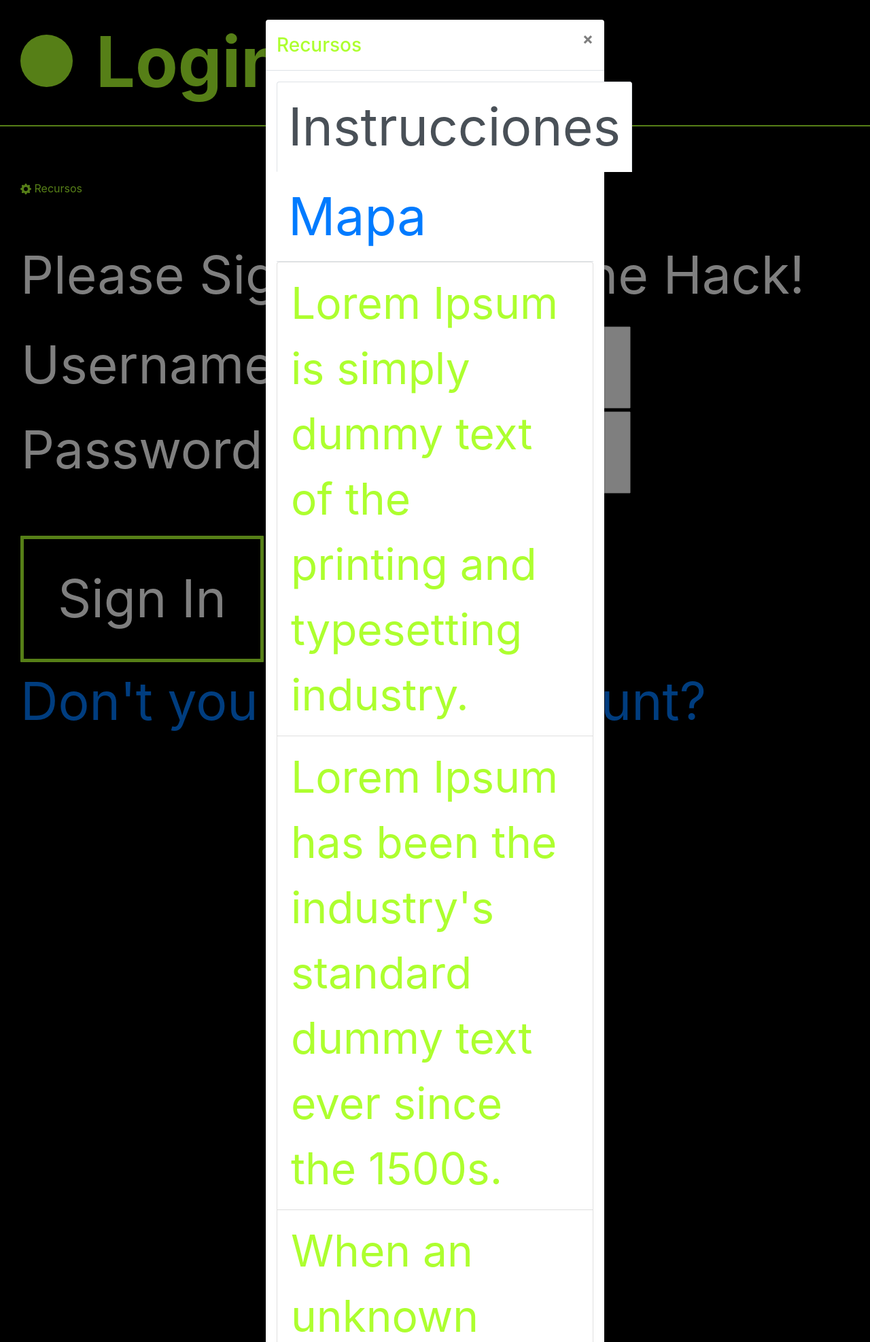
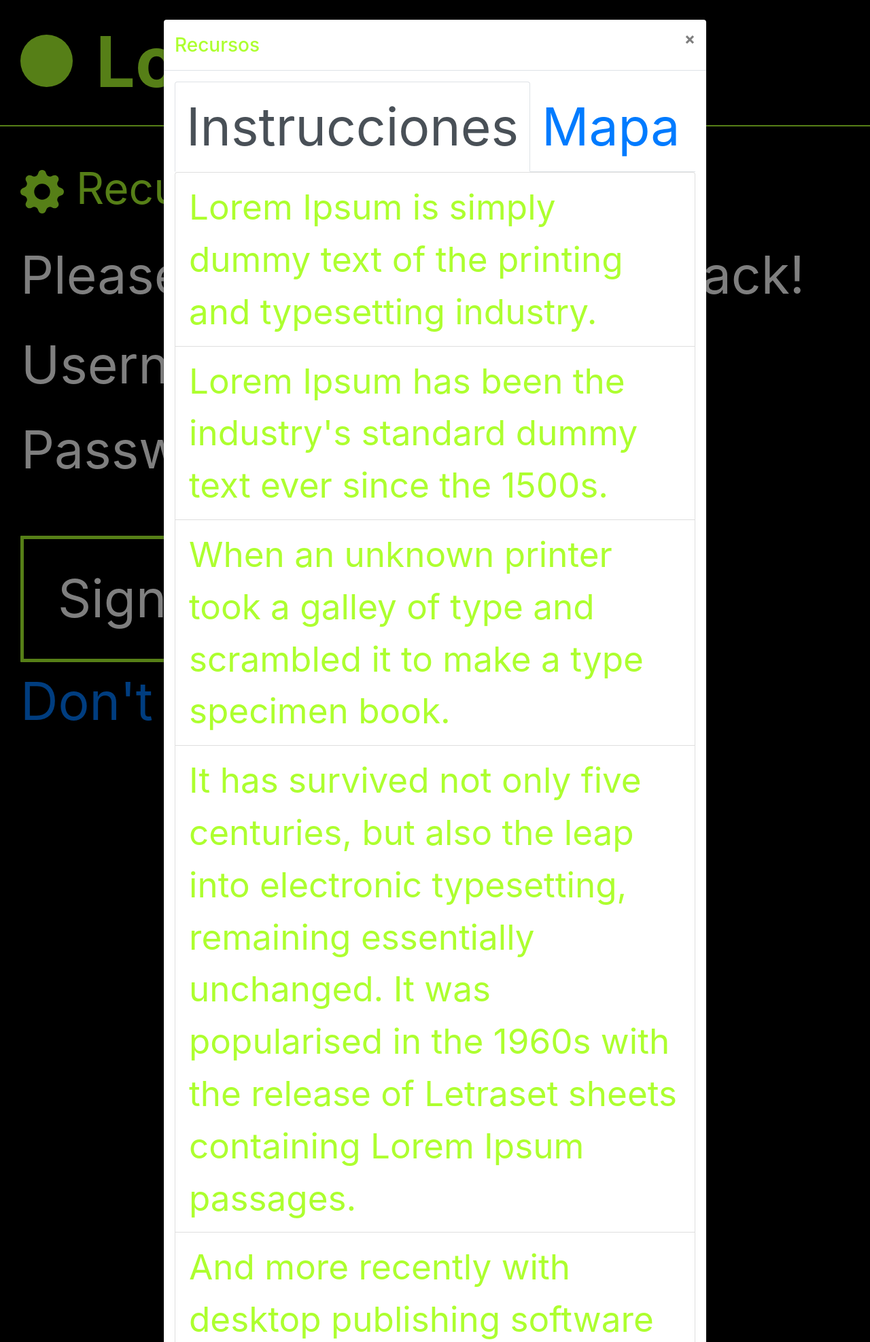
Before and after one commit to Lingsita/mrrobot-scavenger-hunt, a Django app: page / in a window 1280 px wide, after a click on "Recursos". Shown: the top 1974 px of the page at 68% size. Run offline with Django 3.2, Linux system fonts and the light colour scheme.

Commit message:
some styles

```diff
--- a/templates/base.html
+++ b/templates/base.html
@@ -83,20 +83,18 @@
 
 <div class="container-fluid" style="padding: 30px">
   <div class="col-xs-12">
-    <a  style="border:none; padding-left: 0; padding-top:0;" class="btn mode-{{mode}}" data-toggle="modal" data-target="#exampleModalLong">
-        <svg width="1em" height=1em" viewBox="0 0 16 16" class="bi bi-gear-fill" fill="currentColor" xmlns="http://www.w3.org/2000/svg">
+    <a  style="border:none; padding-left: 0; padding-top:0; font-size: 5vw" class="btn mode-{{mode}}" data-toggle="modal" data-target="#exampleModalLong">
+        <svg width="5vw" height=5vw" viewBox="0 0 16 16" class="bi bi-gear-fill" fill="currentColor" xmlns="http://www.w3.org/2000/svg">
           <path fill-rule="evenodd" d="M9.405 1.05c-.413-1.4-2.397-1.4-2.81 0l-.1.34a1.464 1.464 0 0 1-2.105.872l-.31-.17c-1.283-.698-2.686.705-1.987 1.987l.169.311c.446.82.023 1.841-.872 2.105l-.34.1c-1.4.413-1.4 2.397 0 2.81l.34.1a1.464 1.464 0 0 1 .872 2.105l-.17.31c-.698 1.283.705 2.686 1.987 1.987l.311-.169a1.464 1.464 0 0 1 2.105.872l.1.34c.413 1.4 2.397 1.4 2.81 0l.1-.34a1.464 1.464 0 0 1 2.105-.872l.31.17c1.283.698 2.686-.705 1.987-1.987l-.169-.311a1.464 1.464 0 0 1 .872-2.105l.34-.1c1.4-.413 1.4-2.397 0-2.81l-.34-.1a1.464 1.464 0 0 1-.872-2.105l.17-.31c.698-1.283-.705-2.686-1.987-1.987l-.311.169a1.464 1.464 0 0 1-2.105-.872l-.1-.34zM8 10.93a2.929 2.929 0 1 0 0-5.86 2.929 2.929 0 0 0 0 5.858z"/>
         </svg> Recursos
       </a>
     <p style="color: red; font-weight: bold">{{ message }}</p>
     {% block content %}
     {% endblock %}
-  </div>
-
 
     <!-- Modal -->
     <div class="modal fade mode-{{mode}}" id="exampleModalLong" tabindex="-1" role="dialog" aria-labelledby="exampleModalLongTitle" aria-hidden="true">
-  <div class="modal-dialog" role="document">
+      <div class="modal-dialog modal-lg" role="document">
         <div class="modal-content">
           <div class="modal-header">
             <h3 class="modal-title" id="exampleModalLongTitle">Recursos</h3>
@@ -116,12 +114,12 @@
               </li>
             </ul>
             <div class="tab-content" id="myTabContent">
-          <div style="font-size: 5vw;" class="tab-pane fade show active" id="home" role="tabpanel" aria-labelledby="home-tab">
+              <div style="font-size: 4vw;" class="tab-pane fade show active" id="home" role="tabpanel" aria-labelledby="home-tab">
                 <ul class="list-group">
                   <li class="list-group-item">Lorem Ipsum is simply dummy text of the printing and typesetting industry. </li>
                   <li class="list-group-item">Lorem Ipsum has been the industry's standard dummy text ever since the 1500s.</li>
                   <li class="list-group-item">When an unknown printer took a galley of type and scrambled it to make a type specimen book.</li>
-              <li class="list-group-item">It has survived not only five centuries, but also the leap into electronic typesetting, remaining essentially unchanged. It was popularised in the 1960s with the release of Letraset sheets containing Lorem Ipsum passages.</li>
+                  <li class="list-group-item"> It has survived not only five centuries, but also the leap into electronic typesetting, remaining essentially unchanged. It was popularised in the 1960s with the release of Letraset sheets containing Lorem Ipsum passages.</li>
                   <li class="list-group-item">And more recently with desktop publishing software like Aldus PageMaker including versions of Lorem Ipsum.</li>
                 </ul>
               </div>
@@ -132,6 +130,7 @@
           </div>
           <div class="modal-footer">
             <button type="button" class="btn btn-secondary" data-dismiss="modal">Close</button>
+          </div>
         </div>
       </div>
     </div>
```
Lines whose indentation alone changed are shown as unchanged.
